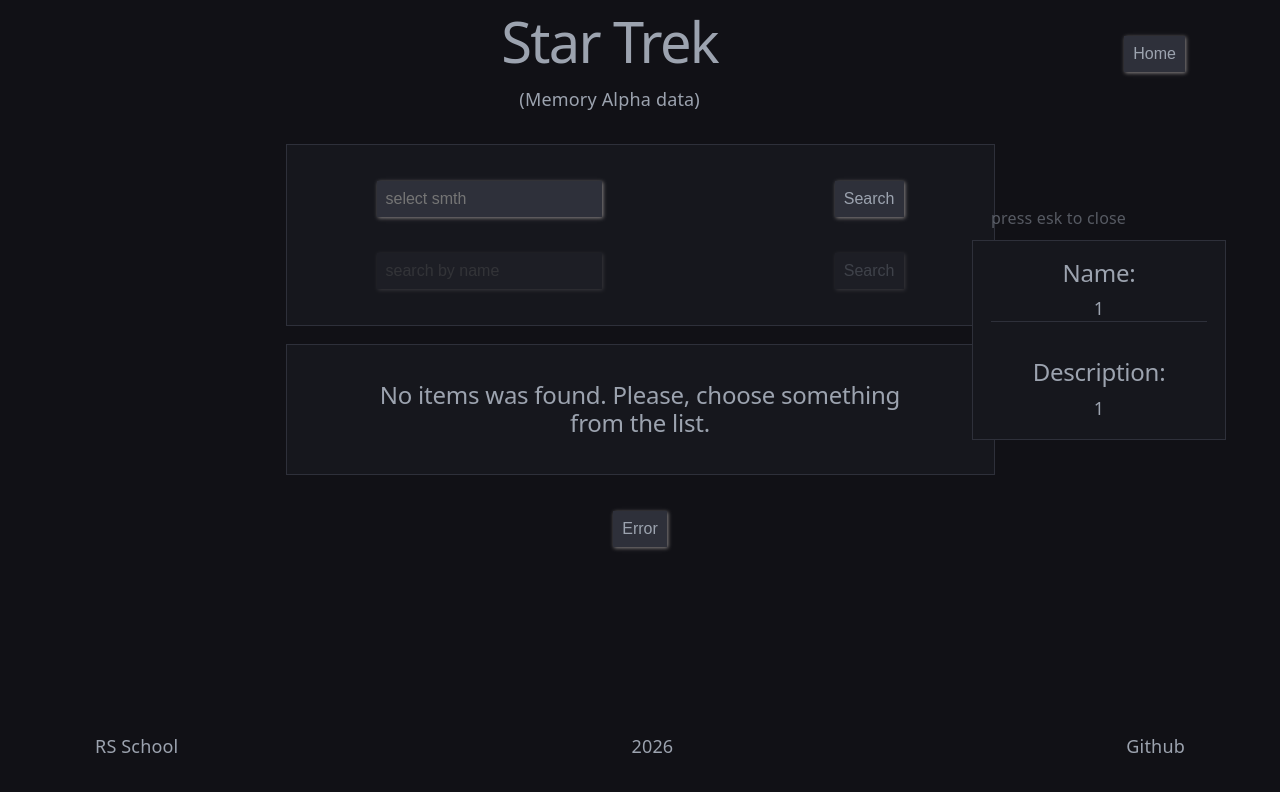
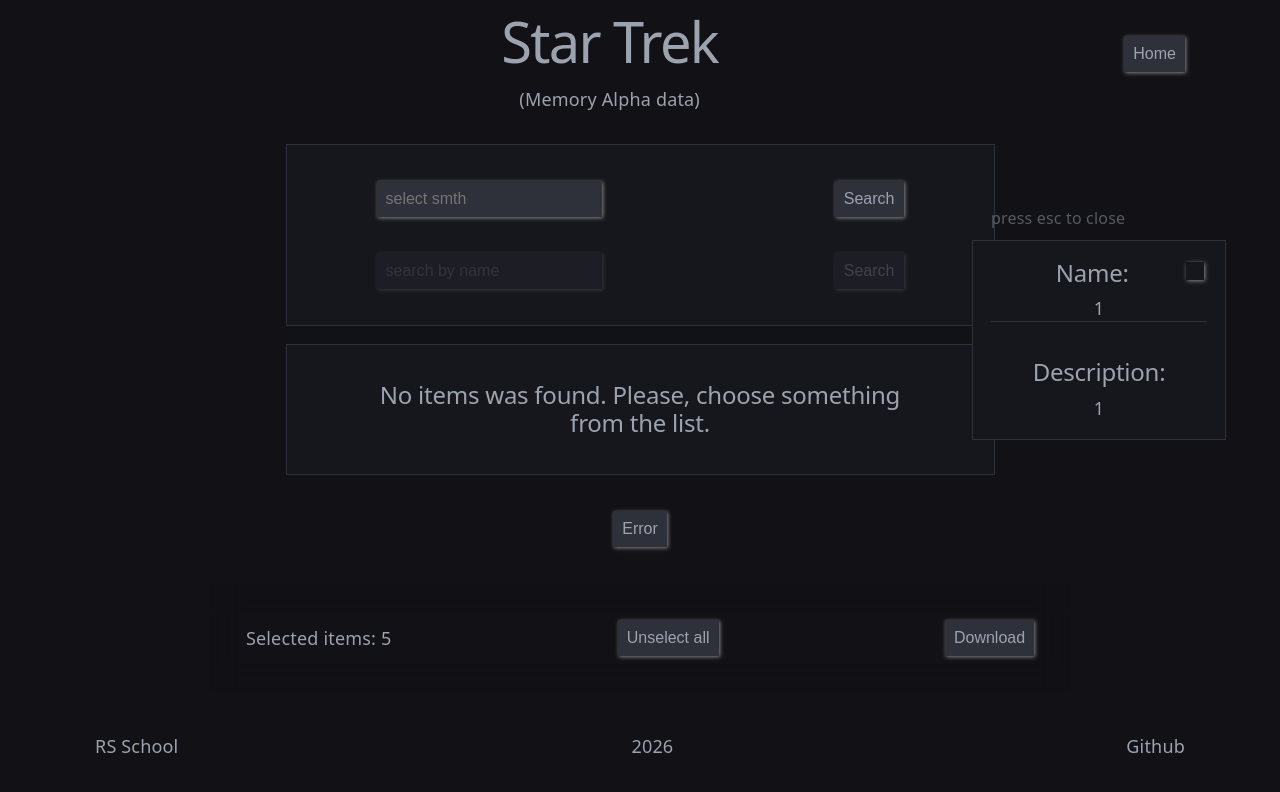
Before and after one commit to Nastya-Student/rss-react, a React (Vite) app in the folder rs-react-app/: page /details/1/1 in a window 1280 px wide. Shown: the top 792 px of the page. Built offline with nearby package versions, Linux system fonts and the light colour scheme.

Commit message:
feat: install redux tk, add flyout ui, add checkbox to items

```diff
--- a/rs-react-app/package.json
+++ b/rs-react-app/package.json
@@ -22,8 +22,10 @@
     }
   },
   "dependencies": {
+    "@reduxjs/toolkit": "^2.12.0",
     "react": "^19.2.5",
     "react-dom": "^19.2.5",
+    "react-redux": "^9.3.0",
     "react-router-dom": "^7.15.1"
   },
   "devDependencies": {
--- a/rs-react-app/src/App.css
+++ b/rs-react-app/src/App.css
@@ -197,6 +197,13 @@
   border-bottom: 1px solid var(--border);
 }
 
+.details-name-header {
+  display: flex;
+  flex-direction: row;
+  justify-content: space-between;
+  margin-left: 30%;
+}
+
 .pagination {
   display: flex;
   justify-content: space-between;
@@ -215,3 +222,25 @@
   opacity: 0.5;
   font-size: medium;
 }
+
+.favorite-checkbox {
+  height: 10px;
+ appearance: none;
+ background-color: var(--text);
+ &:checked {
+  background-color: var(--button-shadow)
+ }
+}
+
+.selected-items-block {
+  display: flex;
+  justify-content: space-between;
+  position: sticky;
+  bottom: 0;
+  z-index: 5;
+  padding: 2rem;
+  backdrop-filter: blur(15px);
+  min-width: 70%;
+  margin: auto;
+  align-items: center;
+}
--- a/rs-react-app/src/api/getItems.ts
+++ b/rs-react-app/src/api/getItems.ts
@@ -47,7 +47,7 @@
 
 type RequestProps = {
   listName: string;
-  pageNumber?: number;
+  params: URLSearchParams;
   name?: string;
 };
 
@@ -58,7 +58,7 @@
 
 export const getResponse = async (props: RequestProps): Promise<Response> => {
   const data = await fetch(
-    `${BASE_URL}${createEndpoint(props.listName)}/search?pageNumber=${props.pageNumber ?? 0}`,
+    `${BASE_URL}${createEndpoint(props.listName)}/search?${props.params.toString()}`,
     {
       method: 'POST',
       headers: {
--- a/rs-react-app/src/components/Details.tsx
+++ b/rs-react-app/src/components/Details.tsx
@@ -7,9 +7,13 @@
   return (
     <>
       <div className="details">
-        <span className="close-hint">press esk to close</span>
+        <span className="close-hint">press esc to close</span>
         <div className="details-name">
-          <h2>Name:</h2>
+          <div className='details-name-header'>
+            <h2>Name:</h2>
+          <input type='checkbox' className='favorite-checkbox' checked></input>
+          </div>
+
           <div>{name}</div>
         </div>
         <div className="details-description">
--- /dev/null
+++ b/rs-react-app/src/components/Flyout.tsx
@@ -0,0 +1,13 @@
+import type { JSX } from "react";
+
+type SelectedProps = {
+  selectedItems: number;
+}
+
+export const Flyout =(props: SelectedProps): JSX.Element => {
+  return <div className="selected-items-block">
+    <p>Selected items: {props.selectedItems}</p>
+    <button>Unselect all</button>
+    <button>Download</button>
+  </div>
+}
--- a/rs-react-app/src/components/results/ResultsList.tsx
+++ b/rs-react-app/src/components/results/ResultsList.tsx
@@ -4,7 +4,7 @@
 import { Pagination } from '../Pagination';
 import { getItems } from '../../api/getItems';
 import { LOCAL_STORAGE } from '../../constants';
-import { useNavigate } from 'react-router-dom';
+import { useNavigate, useSearchParams } from 'react-router-dom';
 
 type ResultListProps = {
   children: ReactNode;
@@ -22,6 +22,7 @@
   );
   const [isLoading, setIsLoading] = useState(props.isLoading);
   const navigate = useNavigate();
+  const [searchParams, setSearchParams] = useSearchParams();
 
   useEffect(() => {
     const loadData = async (): Promise<void> => {
@@ -58,10 +59,11 @@
 
   const getData = (pageNumber: number): void => {
     setShouldThrowError(false);
+    setSearchParams({pageNumber: pageNumber.toString()});
 
     getItems({
       listName: localStorage.getItem(LOCAL_STORAGE.lastSearch) ?? '',
-      pageNumber: pageNumber,
+      params: new URLSearchParams({pageNumber: pageNumber.toString()}),
     })
       .then((response) => {
         setItems(response.items);
@@ -122,6 +124,8 @@
               </div>
             ))}
           </div>
+            <input type='checkbox' className='favorite-checkbox' onClick={(e) => e.stopPropagation()}></input>
+
         </li>
       ))}
     </ul>
--- a/rs-react-app/src/components/top-controls/SearchButton.tsx
+++ b/rs-react-app/src/components/top-controls/SearchButton.tsx
@@ -2,6 +2,7 @@
 import { getItems } from '../../api/getItems';
 import type { ResponseItem, ResponsePage } from '../../api/interfaces/Response';
 import { LOCAL_STORAGE } from '../../constants';
+import { useSearchParams } from 'react-router-dom';
 
 type SearchButtonProps = {
   searchKey: string;
@@ -15,6 +16,9 @@
 };
 
 export const SearchButton = (props: SearchButtonProps): JSX.Element => {
+
+  const [searchParams, setSearchParams] = useSearchParams();
+
   const onClickBtn = () => {
     const value = props.searchKey.trim();
     if (localStorage.getItem(LOCAL_STORAGE.lastSearch) === value) {
@@ -35,11 +39,13 @@
       true
     );
 
+    setSearchParams({pageNumber: "0"});
+
     getItems({
       listName: props.isNameSearch
         ? (localStorage.getItem(LOCAL_STORAGE.lastSearch) ?? '')
         : value,
-      pageNumber: 0,
+      params: searchParams,
       name: props.isNameSearch ? value : '',
     })
       .then((items) => {
--- a/rs-react-app/src/pages/HomePage.tsx
+++ b/rs-react-app/src/pages/HomePage.tsx
@@ -8,7 +8,8 @@
 import { ErrorButton } from '../components/ErrorButton';
 import { Footer } from '../components/Footer';
 import { LOCAL_STORAGE } from '../constants';
-import { Outlet, useNavigate } from 'react-router-dom';
+import { Outlet, useNavigate, useSearchParams } from 'react-router-dom';
+import { Flyout } from '../components/Flyout';
 
 export const HomePage = (): JSX.Element => {
   const [items, setItems] = useState<ResponseItem[]>([]);
@@ -20,13 +21,14 @@
   });
   const [isLoading, setIsLoading] = useState(false);
   const navigate = useNavigate();
+  const [searchParams, setSearchParams] = useSearchParams();
 
   const handleItems = (
     items: ResponseItem[],
     pageInfo: ResponsePage,
     isLoading: boolean
   ) => {
-    setItems(items); // useEffect
+    setItems(items);
     setIsLoading(isLoading);
     setPageInfo(pageInfo);
   };
@@ -39,11 +41,12 @@
     });
     const lastSearch = localStorage.getItem(LOCAL_STORAGE.lastSearch);
     if (lastSearch) {
+      setSearchParams({pageNumber: '0'});
       const loadItems = async (): Promise<void> => {
         setIsLoading(true);
         await getItems({
           listName: lastSearch,
-          pageNumber: 0,
+          params: searchParams
         })
           .then((items) => handleItems(items.items, items.pageInfo, false))
           .finally(() => setIsLoading(false));
@@ -71,6 +74,8 @@
 
           <ErrorButton></ErrorButton>
         </main>
+        <Flyout selectedItems={5}></Flyout>
+
         <Footer></Footer>
       </ErrorBoundary>
     </>
```
Also changed, not shown: 1 other file (tests, documents, lock files or other folders).
